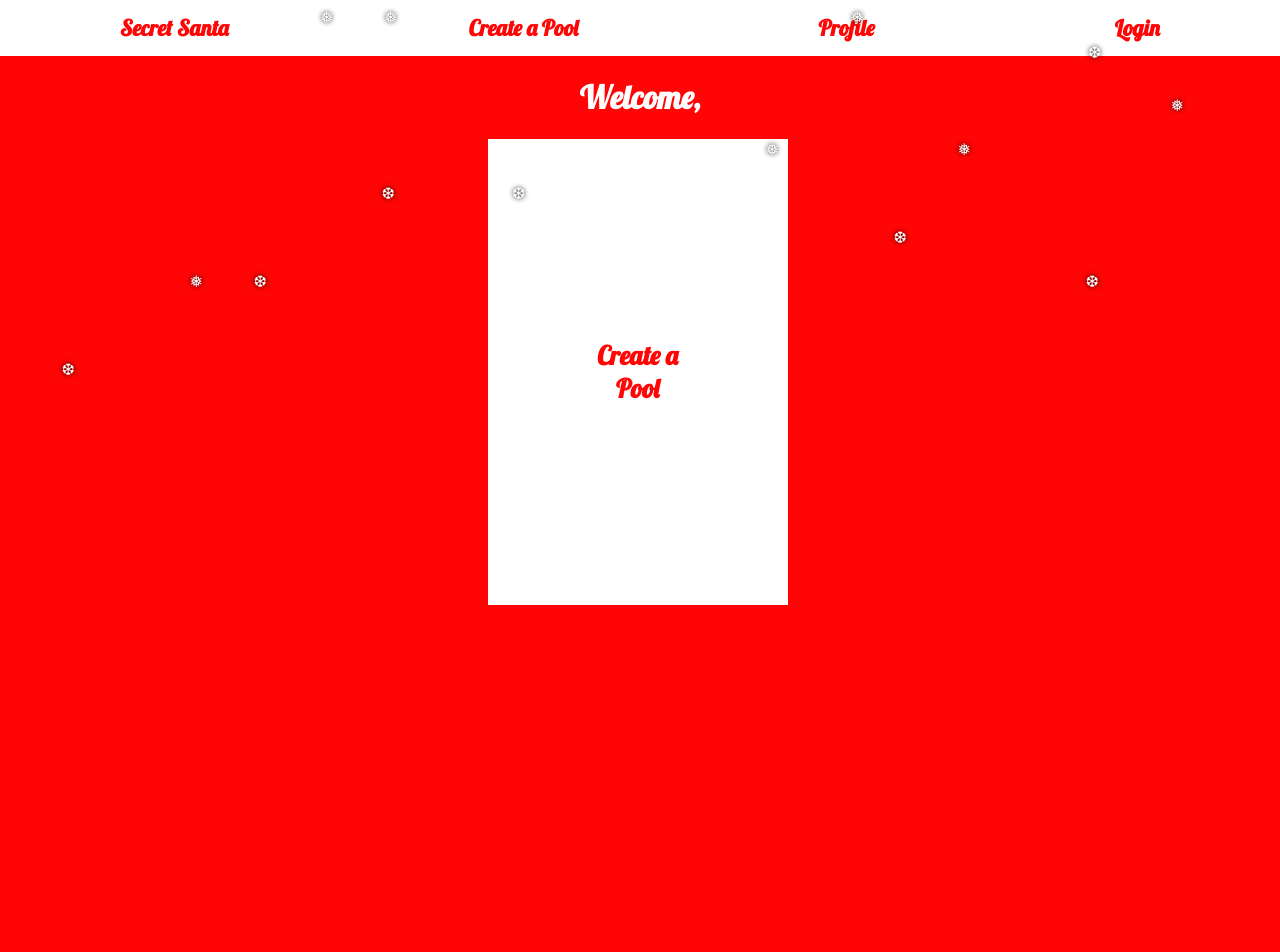
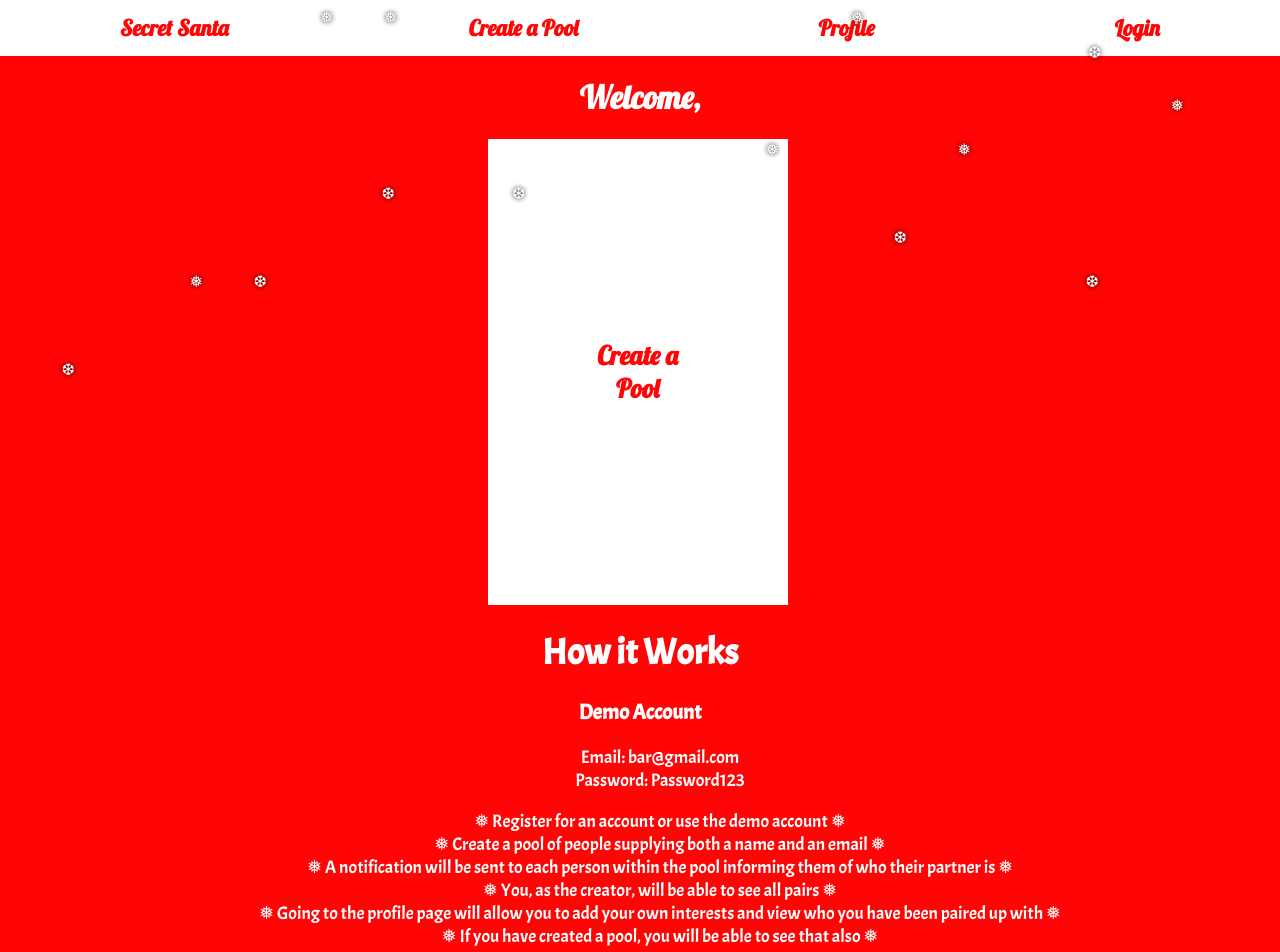
Before and after one commit to snazzyj/SecretSanta, a React (Create React App) app: page / in a window 1280 px wide. Shown: the top 952 px of the page. Before the commit the page ends 800 px from the top, so only its background shows below. Built offline with nearby package versions, Linux system fonts and the light colour scheme; the HTML template or start-up script is replaced by a standard one.

Commit message:
added demo to homepage

```diff
--- a/src/HomePage/homepage.js
+++ b/src/HomePage/homepage.js
@@ -1,7 +1,8 @@
 import React, {Component} from 'react';
 import {Link } from 'react-router-dom';
+import Demo from '../demo/demo'
+import SecretSantaContext from '../SecretSantaContext';
 import './homepage.css'
-import SecretSantaContext from '../SecretSantaContext';
 
 class Homepage extends Component {
 
@@ -33,8 +34,10 @@ class Homepage extends Component {
                 {!isLoggedIn &&
                 <Link to="/signup" className="signup">Sign Up</Link>
                 }
+
             </section>
 
+                <Demo />
             </div>
         )
     }
--- /dev/null
+++ b/src/demo/demo.css
@@ -0,0 +1,13 @@
+@import url('https://fonts.googleapis.com/css?family=Acme&display=swap');
+
+.demo {
+    font-family: 'Acme', sans-serif;
+    font-size: 18px;
+    width: 80%;
+    margin-left: auto;
+    margin-right: auto;
+}
+
+ul {
+    list-style-type: none;
+}
--- /dev/null
+++ b/src/demo/demo.js
@@ -0,0 +1,27 @@
+import React, {Component} from 'react';
+import './demo.css'
+
+class Demo extends Component {
+    render() {
+        return (
+            <div className="demo">
+                <h1>How it Works</h1>
+                <h3>Demo Account</h3>
+                    <ul>
+                        <li>Email: bar@gmail.com</li>
+                        <li>Password: Password123</li>
+                    </ul>
+                <ul>
+                    <li>❅ Register for an account or use the demo account ❅</li>
+                    <li>❅ Create a pool of people supplying both a name and an email ❅</li>
+                    <li>❅ A notification will be sent to each person within the pool informing them of who their partner is ❅</li>
+                    <li>❅ You, as the creator, will be able to see all pairs ❅</li>
+                    <li>❅ Going to the profile page will allow you to add your own interests and view who you have been paired up with ❅</li>
+                    <li>❅ If you have created a pool, you will be able to see that also ❅</li>
+                </ul>
+            </div>
+        )
+    }
+}
+
+export default Demo;
```
